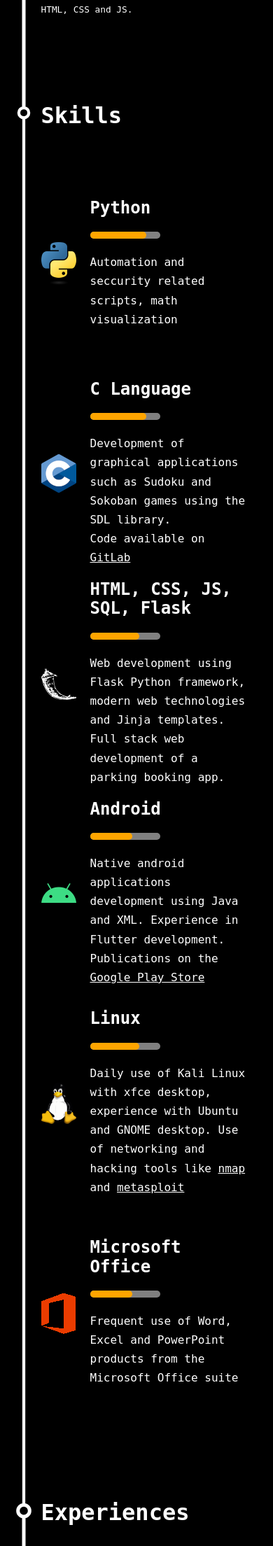
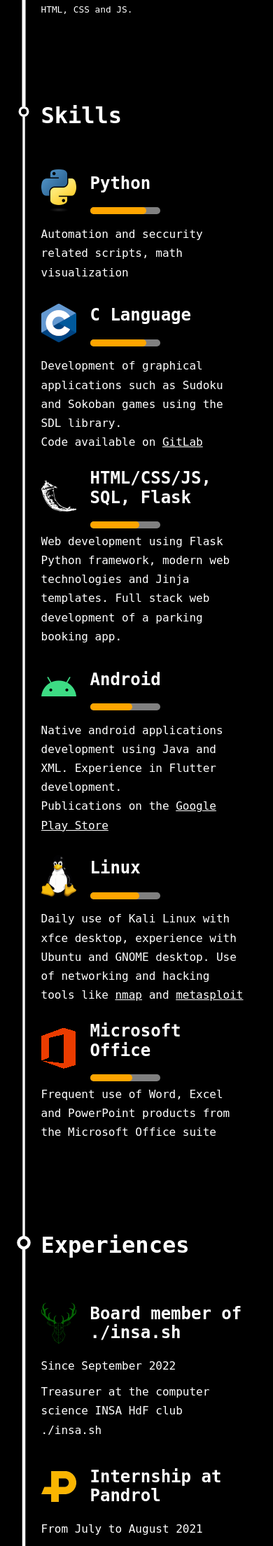
Before and after one commit to Miunn/Website, a Flask app: page / in a window 390 px wide. Shown: the part 1760-3969 px from the top of the page at 70% size. Run offline with Flask 3, Linux system fonts and the light colour scheme; some web fonts are replaced.

Commit message:
Change grid and links display

```diff
--- a/static/css/accueil-responsive.css
+++ b/static/css/accueil-responsive.css
@@ -6,16 +6,28 @@
     }
 
     .background svg #following {
-        d: path("M 500 880 l -200 200 v 1700 l 800 175 v 1700 l -800 175 v 1300 l 800 175 v 1300 l -800 175 v 800 a 1 1 0 0 0 0 50 a 1 1 0 0 0 0 -50");
+        d: path("M 500 880 l -200 200 v 1700 l 800 175 v 1700 l -800 175 v 1300 l 800 175 v 1500 l -800 175 v 800 a 1 1 0 0 0 0 50 a 1 1 0 0 0 0 -50");
     }
 
     #links-container {
-        opacity: 1;
-        transition: opacity 0.3s;
+        /*opacity: 1;
+        transition: opacity 0.3s;*/
+
+        gap: 10px;
+        background-color: rgba(0,0,0,0.9);
+        box-shadow: -10px 6px 24px 15px rgba(0,0,0,0.9);
+        -webkit-box-shadow: -10px 6px 24px 15px rgba(0,0,0,0.9);
+  }
+
+    #links-container.top-fixed {
+        /*opacity: 0;*/
+        grid-template-columns: 1fr;
+        grid-template-rows: repeat(4, 24px);
     }
 
-    #links-container.top-fixed {
-        opacity: 0;
+    #links-container a, #links-container img {
+        width: 24px;
+        height: 24px;
     }
 
     .headline {
@@ -130,30 +142,46 @@
 
     .skills .content img {
         grid-column: 1 !important;
+        grid-row: auto / span 1;
     }
 
-    .skills .content div {
+    .skills .content .head {
         grid-column: 2 !important;
-    }
 
-    .skills .content .skill-tab {
         justify-content: center;
         align-items: flex-start;
     }
 
-    .skills .content .skill-tab .head {
-        flex-direction: column;
-        align-items: flex-start;
-        margin-bottom: 20px;
+    .skills .content .head {
+        flex-direction: row;
+        justify-content: flex-start;
+        align-items: center;
     }
 
-    .skills .content .skill-tab .head .progress-value {
+    .skills .content .head .progress-value {
         left: 0;
+    }
+
+    .skills .content p {
+        grid-column: 1 / span 2;
+        width: 100%;
     }
 
     .experience {
         margin-top: 0px;
         padding-bottom: 125px;
+    }
+
+    .experience .content img {
+        grid-row: auto / span 2;
+    }
+
+    .experience .content .work-timeline {
+        grid-column: 2 / span 1;
+    }
+
+    .experience .content .work-description {
+        grid-column: 1 / span 2;
     }
 
     .education {
@@ -163,6 +191,10 @@
 
     .education .content {
         grid-template-columns: 1fr 100px !important;
+    }
+
+    .education #insa-long {
+        text-align: start;
     }
 
     .education .content div {
@@ -203,6 +235,20 @@
     .wrapper {
         /*max-width: 350px;*/
     }
+
+    .skills .content .head {
+        flex-direction: column;
+        justify-content: center;
+        align-items: flex-start;
+    }
+
+    .experience .content img {
+        grid-row: auto / span 1;
+    }
+
+    .experience .content .work-timeline {
+        grid-column: 1 / span 2;
+    }
 }
 
 @media screen and (max-width: 460px) {
--- a/static/css/accueil.css
+++ b/static/css/accueil.css
@@ -56,6 +56,8 @@ a {
     grid-template-rows: 1fr;
     gap: 25px;
     place-items: center;
+
+    z-index: 10;
 }
 
 #links-container.top-fixed {
@@ -145,34 +147,36 @@ a {
 .skills .content {
     display: grid;
     grid-template-columns: 2fr 50px;
-    grid-template-rows: repeat(6, 1fr);
+    grid-template-rows: repeat(12, 0.5fr);
+    grid-auto-flow: dense;
     align-items: center;
     justify-items: center;
-    gap: 20px;
+    column-gap: 20px;
 
     overflow-x: hidden;
 }
 
-.skills .content .skill-tab {
+.skills .content:nth-child(3n+1) {
+    row-gap: 20px;
+}
+
+.skills .content .head {
     width: 100%;
+    grid-column: 1;
     display: flex;
-    flex-direction: column;
-    justify-content: center;
-    align-items: flex-end;
+    flex-direction: row-reverse;
+    align-items: center;
+    gap: 20px;
+    justify-content: flex-start;
 
     height: 100%;
 
     border-radius: 5px;
+
+    margin-top: 10px;           /* Spacing between "visual" rows to keep img vertical centering */
 }
 
-.skills .content .skill-tab .head {
-    display: flex;
-    flex-direction: row-reverse;
-    align-items: center;
-    gap: 20px;
-}
-
-.skills .content .skill-tab .head .progress {
+.skills .content .head .progress {
     width: 100px;
     height: 10px;
     background-color: grey;
@@ -180,7 +184,7 @@ a {
     position: relative;
 }
 
-.skills .content .skill-tab .head .progress .progress-value {
+.skills .content .head .progress .progress-value {
     position: absolute;
     right: 0%;
     height: 100%;
@@ -215,8 +219,18 @@ a {
     width: 60%;
 }*/
 
-.skills .content .skill-tab h2 {
+.skills .content h2 {
     height: fit-content;
+}
+
+.skills .content p {
+    grid-column: 1;
+    margin-bottom: 10px;        /* Spacing between "visual" rows to keep img vertical centering */
+}
+
+.skills .content img {
+    grid-column: 2 !important;
+    grid-row: auto / span 2;
 }
 
 img {
@@ -241,16 +255,23 @@ img {
 
     align-items: center;
 
-    column-gap: 40px;
-    row-gap: 80px;
+    column-gap: 20px;
+}
+
+.experience .content img {
+    grid-row: auto / span 3;
 }
 
 .experience .content .work-headline {
-    margin: 0 0 20px 0;
+    margin: 20px 0 20px 0;
+}
+
+.experience .content .work-timeline {
+    margin-bottom: 10px;
 }
 
 .experience .content .work-description {
-    margin: 0 0 10px 0;
+    margin: 0 0 20px 0;
 }
 
 .education {
@@ -274,6 +295,11 @@ img {
 
     column-gap: 40px;
     row-gap: 80px;
+}
+
+.education #insa-long {
+    text-align: end;
+    grid-column: 1 / span 2;
 }
 
 .education .content img {
--- a/static/js/script.js
+++ b/static/js/script.js
@@ -56,7 +56,7 @@ for (i = 0; i < targets.length; i++) {
 
 const elScrollable = document.querySelector("html")
 const elNav = document.querySelector("#links-container");
-const threshold = window.innerHeight - 75 - 0.05*window.innerHeight;
+const threshold = window.innerHeight - 76 - 0.05*window.innerHeight;
 console.log(window.innerHeight, threshold);
 const handleNav = () => {
   const scrollTop = elScrollable.scrollTop;
--- a/templates/accueil.html
+++ b/templates/accueil.html
@@ -10,14 +10,14 @@
 {% block main %}
 
 <div class="background">
-    <svg viewBox="0 0 1400 8600" fill="none" stroke="white">
+    <svg viewBox="0 0 1400 8900" fill="none" stroke="white">
         <path id="cpu" stroke-width="15" stroke-linecap="round" stroke-linejoin="round"
             d="m 300 280 h 800 v 400 h -800 v -400 m 300 0 v -100 l -100 -100 a 1 1 0 0 0 -50 -50 a 1 1 0 0 0 50 50 m 200 200 v -200 a 1 1 0 0 0 0 -65 a 1 1 0 0 0 0 65 m 100 200 v -100 l 100 -100 a 1 1 0 0 0 50 -50 a 1 1 0 0 0 -50 50 m 200 300 h 100 l 100 -100 a 1 1 0 0 0 50 -50 a 1 1 0 0 0 -50 50 m -200 200 h 200 a 1 1 0 0 0 65 0 a 1 1 0 0 0 -65 0 m -200 100 h 100 l 100 100 a 1 1 0 0 0 50 50 a 1 1 0 0 0 -50 -50 m -500 0 v 100 l 100 100 a 1 1 0 0 0 50 50 a 1 1 0 0 0 -50 -50 m -200 -200 v 200 a 1 1 0 0 0 0 65 a 1 1 0 0 0 0 -65 m -100 -200 v 100 l -100 100 m -200 -300 h -100 l -100 100 a 1 1 0 0 0 -50 50 a 1 1 0 0 0 50 -50 m 200 -200 h -200 a 1 1 0 0 0 -65 0 a 1 1 0 0 0 65 0 m 200 -100 h -100 l -100 -100 a 1 1 0 0 0 -50 -50 a 1 1 0 0 0 50 50">
         </path>
         <path id="circle" stroke-width="15" stroke-linecap="round" stroke-linejoin="round"
             d="M 500 880 a 1 1 0 0 0 -50 50 a 1 1 0 0 0 50 -50"></path>
         <path id="following" stroke-width="15" stroke-linecap="round" stroke-linejoin="round"
-            d="M 500 880 l -200 200 v 1200 l 800 175 v 1400 l -800 175 v 1200 l 800 175 v 1200 l -800 175 v 700 a 1 1 0 0 0 0 50 a 1 1 0 0 0 0 -50">
+            d="M 500 880 l -200 200 v 1200 l 800 175 v 1400 l -800 175 v 1200 l 800 175 v 1300 l -800 175 v 700 a 1 1 0 0 0 0 50 a 1 1 0 0 0 0 -50">
         </path>
     </svg>
 </div>
@@ -45,7 +45,8 @@
 
     <a href="mailto:remcaulier@orange.fr">
         <svg viewBox="0 0 1792 1792" fill="white" id="mail">
-            <path d="M1792 710v794q0 66-47 113t-113 47h-1472q-66 0-113-47t-47-113v-794q44 49 101 87 362 246 497 345 57 42 92.5 65.5t94.5 48 110 24.5h2q51 0 110-24.5t94.5-48 92.5-65.5q170-123 498-345 57-39 100-87zm0-294q0 79-49 151t-122 123q-376 261-468 325-10 7-42.5 30.5t-54 38-52 32.5-57.5 27-50 9h-2q-23 0-50-9t-57.5-27-52-32.5-54-38-42.5-30.5q-91-64-262-182.5t-205-142.5q-62-42-117-115.5t-55-136.5q0-78 41.5-130t118.5-52h1472q65 0 112.5 47t47.5 113z"/>
+            <path
+                d="M1792 710v794q0 66-47 113t-113 47h-1472q-66 0-113-47t-47-113v-794q44 49 101 87 362 246 497 345 57 42 92.5 65.5t94.5 48 110 24.5h2q51 0 110-24.5t94.5-48 92.5-65.5q170-123 498-345 57-39 100-87zm0-294q0 79-49 151t-122 123q-376 261-468 325-10 7-42.5 30.5t-54 38-52 32.5-57.5 27-50 9h-2q-23 0-50-9t-57.5-27-52-32.5-54-38-42.5-30.5q-91-64-262-182.5t-205-142.5q-62-42-117-115.5t-55-136.5q0-78 41.5-130t118.5-52h1472q65 0 112.5 47t47.5 113z" />
         </svg>
     </a>
 
@@ -89,7 +90,7 @@
     <h1 class="skills-title">Skills</h1>
 
     <div class="content">
-        <div class="skill-tab">
+
         <div class="head">
             <h2>Python</h2>
             <div class="progress" title="80%">
@@ -98,10 +99,9 @@
 
         </div>
         <p>Automation and seccurity related scripts, math visualization</p>
-        </div>
         <img id="python" src="{{url_for('static', filename='assets/python.png')}}" alt="Python">
 
-        <div class="skill-tab">
+
         <div class="head">
             <h2>C Language</h2>
             <div class="progress" title="80%">
@@ -110,22 +110,20 @@
         </div>
         <p>Development of graphical applications such as Sudoku and Sokoban games using the SDL library.<br>Code
             available on <a href="https://gitlab.com/Miunn/sudoku-c">GitLab</a></p>
-        </div>
         <img id="clanguage" src="{{url_for('static', filename='assets/clanguage.png')}}" alt="C">
 
-        <div class="skill-tab">
+
         <div class="head">
-                <h2>HTML, CSS, JS, SQL, Flask</h2>
+            <h2>HTML/CSS/JS, SQL, Flask</h2>
             <div class="progress" title="70%">
                 <div class="progress-value" id="web-progress"></div>
             </div>
         </div>
         <p>Web development using Flask Python framework, modern web technologies and Jinja
             templates. Full stack web development of a parking booking app.</p>
-        </div>
         <img id="flask" src="{{url_for('static', filename='assets/flask.png')}}" alt="Flask">
 
-        <div class="skill-tab">
+
         <div class="head">
             <h2>Android</h2>
             <div class="progress" title="60%">
@@ -133,12 +131,11 @@
             </div>
         </div>
         <p>Native android applications development using Java and XML. Experience in Flutter
-                development.<br>Publications on the <a
-                    href="https://play.google.com/store/apps/developer?id=RCAapps">Google Play Store</a></p>
-        </div>
+            development.<br>Publications on the <a href="https://play.google.com/store/apps/developer?id=RCAapps">Google
+                Play Store</a></p>
         <img id="android" src="{{url_for('static', filename='assets/android.png')}}" alt="Android">
 
-        <div class="skill-tab">
+
         <div class="head">
             <h2>Linux</h2>
             <div class="progress" title="70%">
@@ -148,10 +145,9 @@
         <p>Daily use of Kali Linux with xfce desktop, experience with Ubuntu and GNOME desktop. Use of networking and
             hacking tools like <a href="https://nmap.org/">nmap</a> and <a
                 href="https://www.metasploit.com/">metasploit</a></p>
-        </div>
         <img id="linux" src="{{url_for('static', filename='assets/linux.png')}}" alt="Linux">
 
-        <div class="skill-tab">
+
         <div class="head">
             <h2>Microsoft Office</h2>
             <div class="progress" title="60%">
@@ -159,7 +155,6 @@
             </div>
         </div>
         <p>Frequent use of Word, Excel and PowerPoint products from the Microsoft Office suite</p>
-        </div>
         <img id="word" src="{{url_for('static', filename='assets/office.png')}}" alt="Microsoft Office Suite">
     </div>
 </div>
@@ -174,33 +169,27 @@
 
     <div class="content">
         <img id="insash" src="{{url_for('static', filename='assets/insash.png')}}" alt="./insa.sh">
-        <div class="work">
             <h2 class="work-headline">Board member of ./insa.sh</h2>
-            <p class="work-description">Since September 2022</p>
-            <p class="work-description">Treasurer at the computer science<br>INSA HdF club ./insa.sh</p>
-        </div>
+            <p class="work-timeline">Since September 2022</p>
+        <p class="work-description">Treasurer at the computer science INSA HdF club ./insa.sh</p>
 
         <img id="pandrol" src="{{url_for('static', filename='assets/pandrol.png')}}" alt="Pandrol">
-        <div class="work">
             <h2 class="work-headline" id="pandrol">Internship at Pandrol</h2>
-            <p class="work-description">From July to August 2021</p>
-            <p class="work-description">Native android development</p>
-        </div>
+            <p class="work-timeline">From July to August 2021</p>
+        <p class="work-description">Native android development including Bluetooth communication with Arduino-controlled sensors</p>
 
 
         <img id="blondel" src="{{url_for('static', filename='assets/blondel.png')}}" alt="Groupe Blondel">
-        <div class="work" id="blondel">
             <h2 class="work-headline" id="pandrol">Discovery internship at Blondel</h2>
-            <p class="work-description">From March to April 2017</p>
-            <p class="work-description">Computer set up</p>
-        </div>
+            <p class="work-timeline">From March to April 2017</p>
+        <p class="work-description">PC configurator</p>
     </div>
 </div>
 
 <div class="wrapper right education">
-    <svg class="little-svg" viewBox="0 0 80 3000" fill="none" stroke="white">
+    <svg class="little-svg" viewBox="0 0 80 3150" fill="none" stroke="white">
         <path id="description-path" stroke-width="15" stroke-linejoin="round" stroke-linecap="round"
-            d="M 40 7 a 1 1 0 0 0 0 50 a 1 1 0 0 0 0 -50 a 1 1 0 0 0 0 50 v 3000"></path>
+            d="M 40 7 a 1 1 0 0 0 0 50 a 1 1 0 0 0 0 -50 a 1 1 0 0 0 0 50 v 3150"></path>
     </svg>
 
     <h1 class="education-title">Education</h1>
@@ -208,7 +197,7 @@
     <div class="content">
         <img src="{{url_for('static', filename='assets/insa.png')}}" alt="INSA HdF" id="insa">
         <div class="educ">
-            <h2 class="education-headline">INSA Hauts de France</h2>
+            <h2 class="education-headline">INSA<sup>&ast;</sup> Hauts de France</h2>
             <p class="education-description">Since September 2022</p>
             <p class="education-description">First year in engineering specialized in Computer Science &
                 Cybersecurity</p>
@@ -216,17 +205,19 @@
 
         <img src="{{url_for('static', filename='assets/insa.png')}}" alt="INSA HdF" id="insa-prepa">
         <div class="educ">
-            <h2 class="education-headline">INSA Hauts de France</h2>
+            <h2 class="education-headline">INSA<sup>&ast;</sup> Hauts de France</h2>
             <p class="education-description">From September 2020 to July 2022</p>
             <p class="educationn-description">Two years of intensive courses in Physics and Mathematics</p>
         </div>
 
         <img src="{{url_for('static', filename='assets/watteau.png')}}" alt="Watteau" id="high-school">
         <div class="educ">
-            <h2 class="education-headline">High school in Watteau</h2>
+            <h2 class="education-headline">Watteau high school</h2>
             <p class="education-description">From September 2017 to July 2020</p>
             <p class="education-description">High school diploma with high distinctions specialized in Mathematics</p>
         </div>
+
+        <p id="insa-long"><sup>&ast;</sup>Nationnal Institute of Applied Sciences</p>
     </div>
 </div>
 
```
Lines whose indentation alone changed are shown as unchanged.
